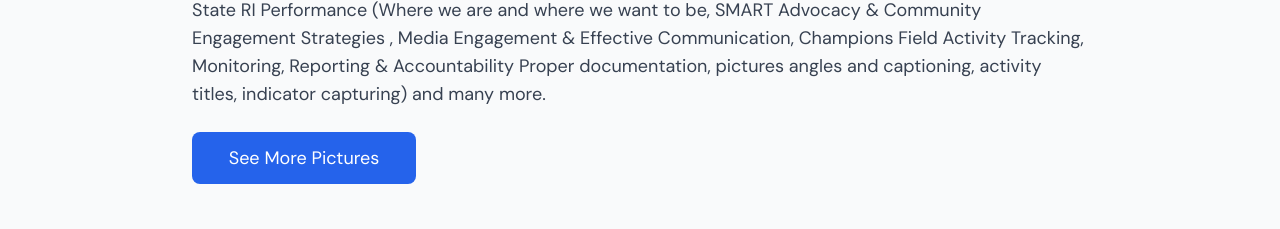
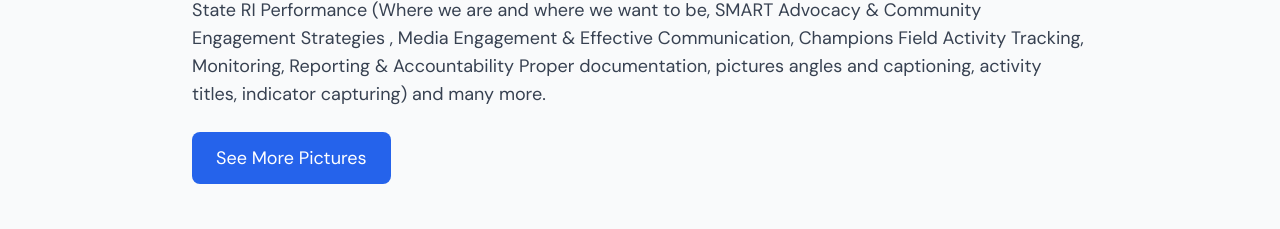
Before and after one commit to Kehinde211/fahio, a website: page inauguration.html in a window 1280 px wide. Shown: the part 1613-1842 px from the top of the page. Drawn offline with nearby package versions, Linux system fonts and the light colour scheme.

Commit message:
Small fix

```diff
--- a/inauguration.html
+++ b/inauguration.html
@@ -250,7 +250,7 @@
 
               <a
                 href="inaugurationgallery.html"
-                class="inline-block w-[25%] bg-blue-600 px-6 py-3 text-white text-center rounded-lg hover:bg-blue-700 transition-colors"
+                class="inline-block w-full sm:w-auto bg-blue-600 px-6 py-3 text-white text-center rounded-lg hover:bg-blue-700 transition-colors"
               >
                 See More Pictures
               </a>
```
Also changed, not shown: boostimmunization.html (+3 -4 lines), index.html (+1 -0 lines).
